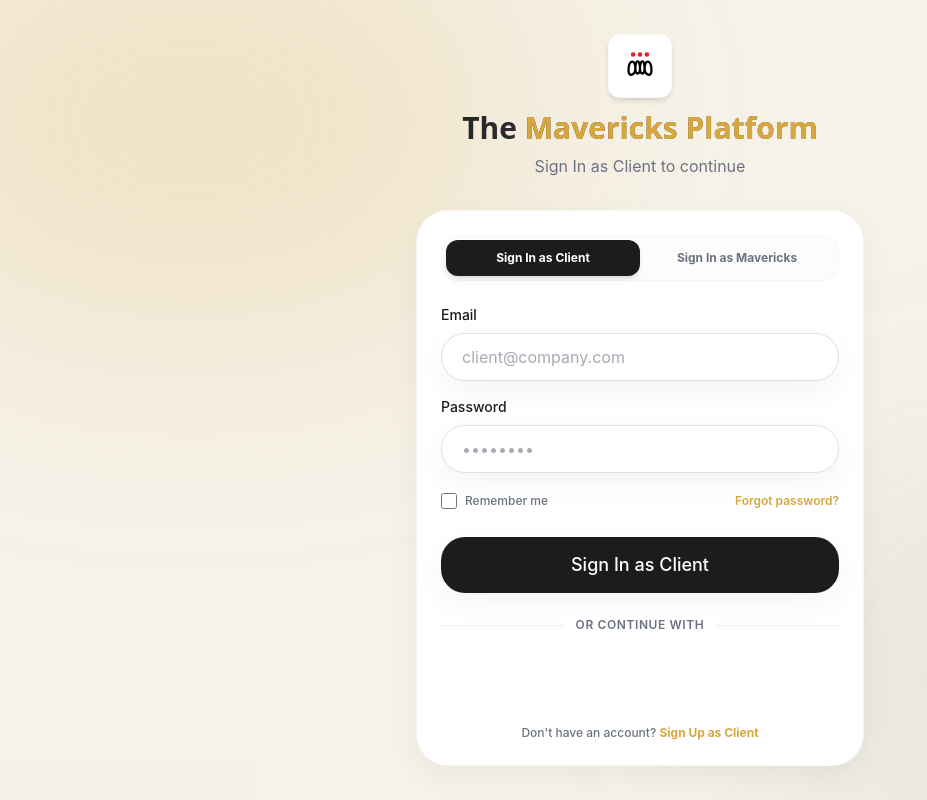
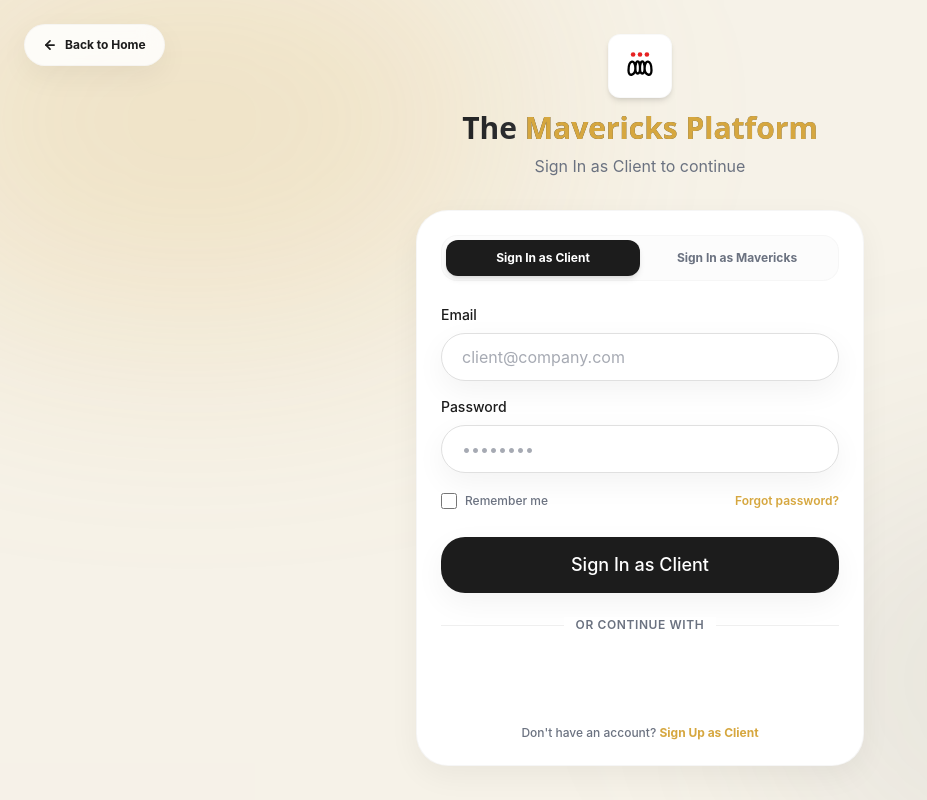
Before and after one commit to developermavericks/anexar, a React (Vite) app: page /login in a window 1280 px wide. Shown: the whole page, without its empty margins (0-927 px from the left). Built offline with nearby package versions, Linux system fonts and the light colour scheme; no server answers.

Commit message:
feat: redirect logout to landing page and add floating back arrow buttons on auth pages

```diff
--- a/src/pages/EmployeeDashboard.jsx
+++ b/src/pages/EmployeeDashboard.jsx
@@ -22,7 +22,7 @@
 
     const handleLogout = () => {
         logout();
-        navigate('/login');
+        navigate('/');
     };
 
     // Simulated tasks for the employee
--- a/src/pages/Login.jsx
+++ b/src/pages/Login.jsx
@@ -8,6 +8,7 @@
 import { useAuth } from '../context/AuthContext';
 import { GoogleLogin } from '@react-oauth/google';
 import { jwtDecode } from "jwt-decode";
+import { ArrowLeft } from 'lucide-react';
 
 export default function Login() {
     const [email, setEmail] = useState('');
@@ -59,6 +60,15 @@
 
     return (
         <div className="min-h-screen flex items-center justify-center p-4 relative overflow-hidden bg-brand-beige/30">
+            {/* Floating Back Arrow Button */}
+            <Link
+                to="/"
+                className="absolute top-6 left-6 z-50 flex items-center gap-2 text-xs font-bold text-brand-charcoal hover:text-brand-amber transition-all duration-300 bg-white/85 backdrop-blur-md border border-brand-border/25 px-4.5 py-3 rounded-full shadow-soft hover:-translate-x-1"
+            >
+                <ArrowLeft size={14} className="stroke-[3px]" />
+                Back to Home
+            </Link>
+
             {/* Background Decor */}
             <div className="absolute top-[-10%] left-[-10%] w-[50%] h-[50%] bg-brand-amber/20 rounded-full blur-[120px] pointer-events-none" />
             <div className="absolute bottom-[-10%] right-[-10%] w-[50%] h-[50%] bg-brand-gray/10 rounded-full blur-[120px] pointer-events-none" />
--- a/src/pages/Signup.jsx
+++ b/src/pages/Signup.jsx
@@ -8,6 +8,7 @@
 import { useAuth } from '../context/AuthContext';
 import { GoogleLogin } from '@react-oauth/google';
 import { jwtDecode } from "jwt-decode";
+import { ArrowLeft } from 'lucide-react';
 
 export default function Signup() {
     const [name, setName] = useState('');
@@ -53,6 +54,15 @@
 
     return (
         <div className="min-h-screen flex items-center justify-center p-4 relative overflow-hidden bg-brand-beige/30">
+            {/* Floating Back Arrow Button */}
+            <Link
+                to="/"
+                className="absolute top-6 left-6 z-50 flex items-center gap-2 text-xs font-bold text-brand-charcoal hover:text-brand-amber transition-all duration-300 bg-white/85 backdrop-blur-md border border-brand-border/25 px-4.5 py-3 rounded-full shadow-soft hover:-translate-x-1"
+            >
+                <ArrowLeft size={14} className="stroke-[3px]" />
+                Back to Home
+            </Link>
+
             {/* Background Decor */}
             <div className="absolute top-[-10%] left-[-10%] w-[50%] h-[50%] bg-brand-amber/20 rounded-full blur-[120px] pointer-events-none" />
             <div className="absolute bottom-[-10%] right-[-10%] w-[50%] h-[50%] bg-brand-gray/10 rounded-full blur-[120px] pointer-events-none" />
--- a/src/pages/client/ClientLayout.jsx
+++ b/src/pages/client/ClientLayout.jsx
@@ -45,7 +45,7 @@
 
     const handleLogout = () => {
         logout();
-        navigate('/login');
+        navigate('/');
     };
 
     const menuItems = [
```
